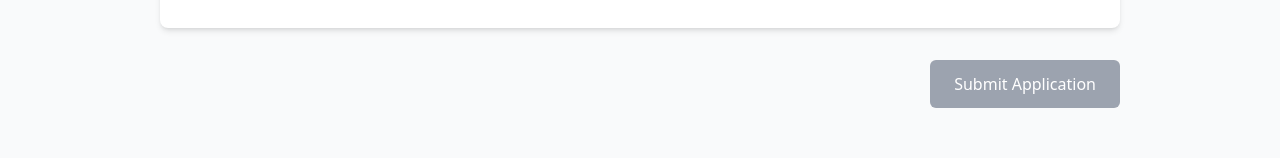
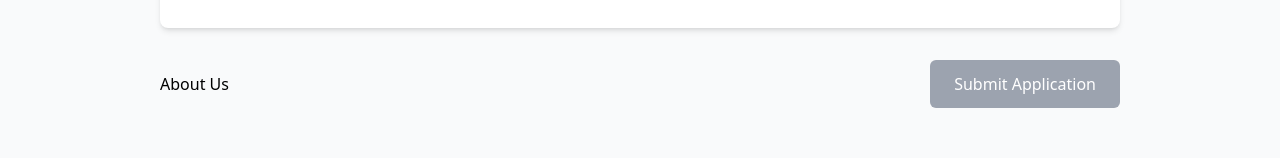
Before and after one commit to tiagocodinha/stagelinkcv, a React (Vite) app: page / in a window 1280 px wide. Shown: the part 1862-2020 px from the top of the page. Built offline with nearby package versions, Linux system fonts and the light colour scheme.

Commit message:
Update ApplicationForm.tsx

```diff
--- a/src/components/ApplicationForm.tsx
+++ b/src/components/ApplicationForm.tsx
@@ -378,7 +378,15 @@ const ApplicationForm: React.FC = () => {
           </div>
         </div>
 
-        <div className="flex justify-end">
+        <div className="flex items-center justify-between">
+          <a
+            href="https://www.stagelink.pt"
+            target="_blank"
+            rel="noopener noreferrer"
+            className="text-black hover:text-gray-700 transition-colors duration-200 font-medium"
+          >
+            About Us
+          </a>
           <button
             type="submit"
             disabled={isSubmitting || !isValid}
```
